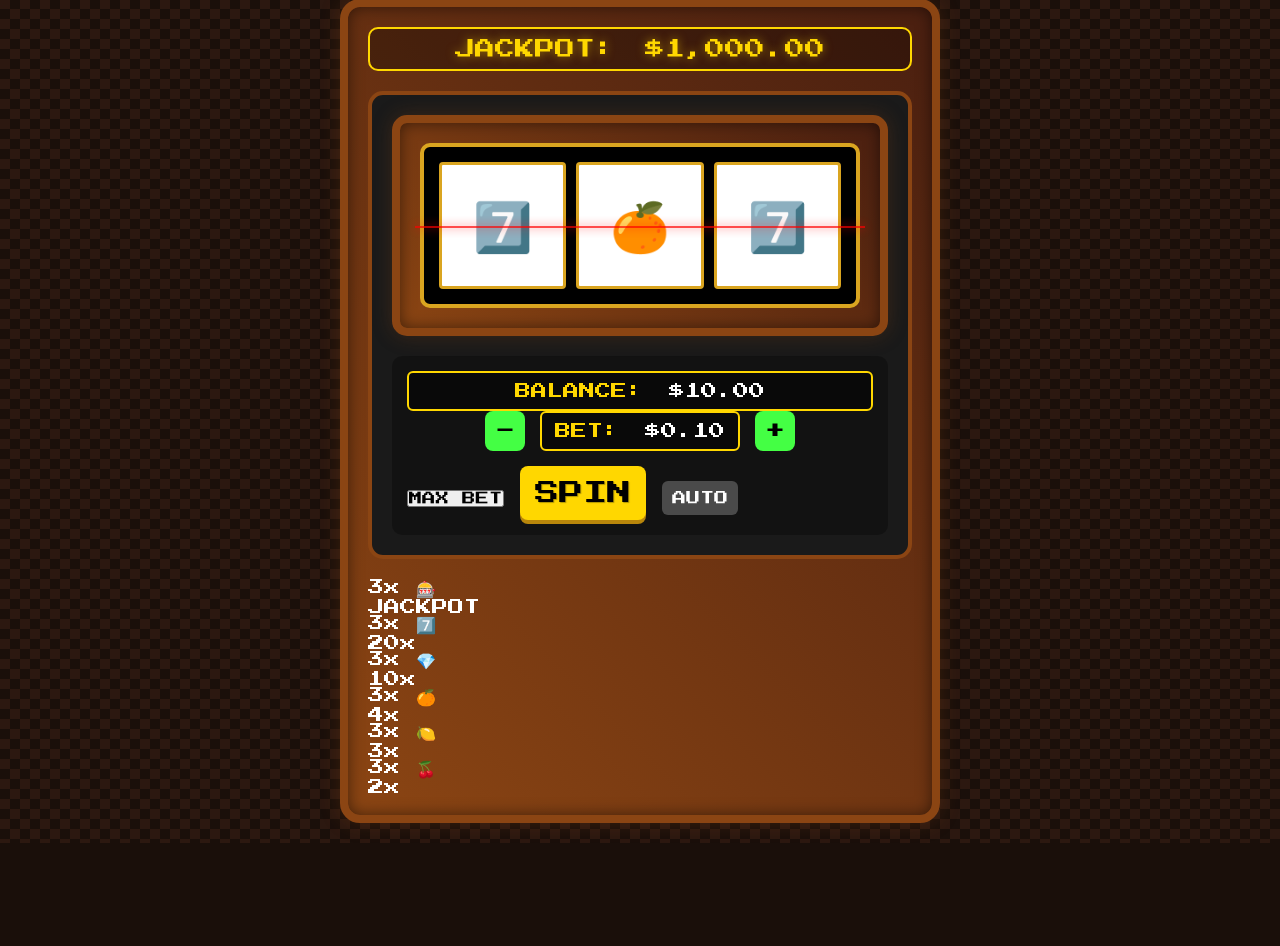
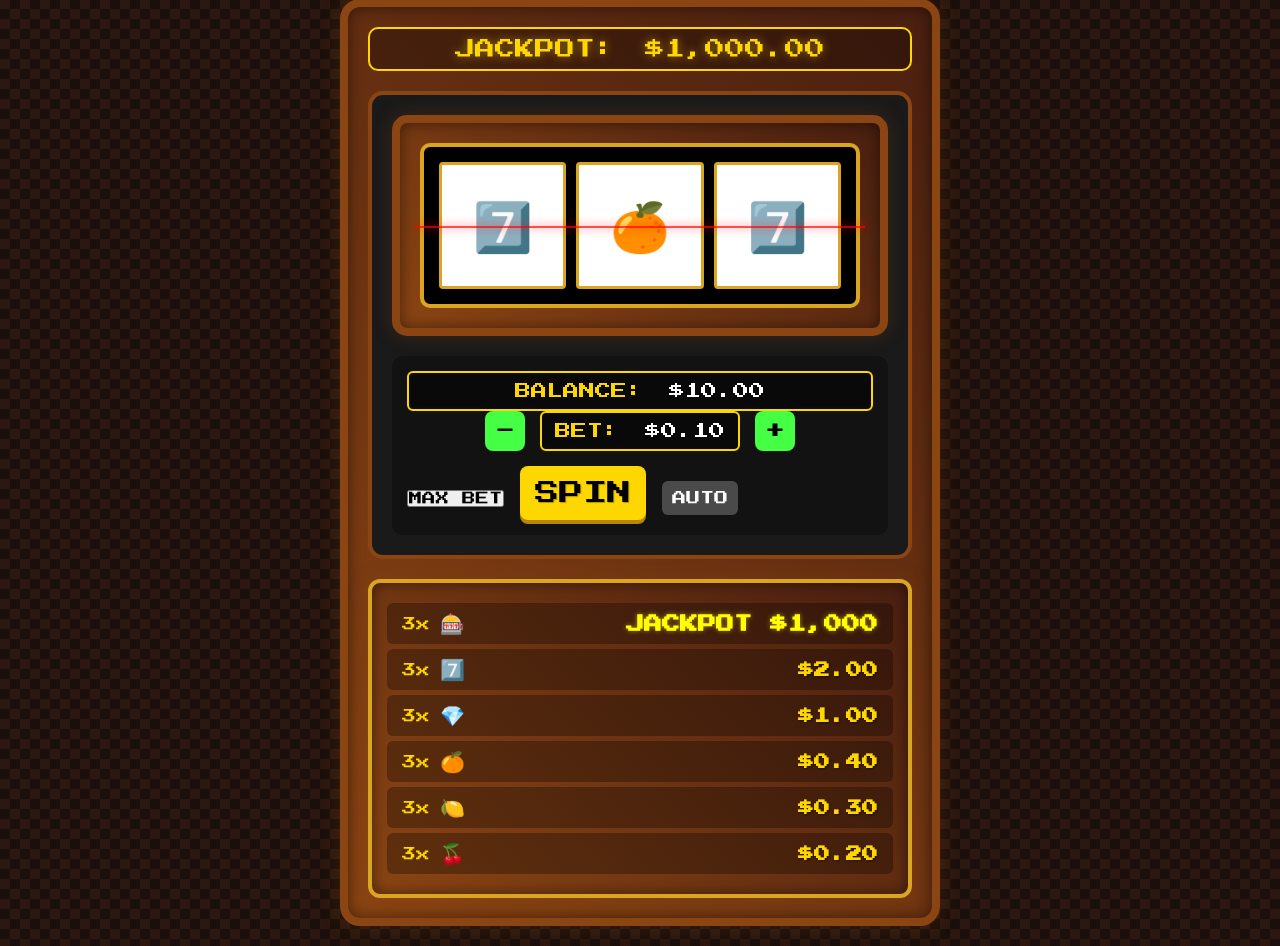
Before and after one commit to MaximumKingz/PixelSlots, a PHP site: page / in a window 1280 px wide. Shown: the part 21-967 px from the top of the page. Before the commit the page ends 864 px from the top, so only its background shows below. Run offline with PHP 8.4, Linux system fonts and the light colour scheme; some libraries are stand-ins or nearby versions.

Commit message:
Improved win table design and formatting

```diff
--- a/index.html
+++ b/index.html
@@ -59,28 +59,28 @@
 
         <div class="win-table">
             <div class="win-row">
-                <div class="win-symbols">3x 🎰</div>
-                <div class="win-amount">JACKPOT</div>
+                <div class="win-symbols">🎰</div>
+                <div class="win-amount jackpot">JACKPOT $1,000</div>
             </div>
             <div class="win-row">
-                <div class="win-symbols">3x 7️⃣</div>
-                <div class="win-amount">20x</div>
+                <div class="win-symbols">7️⃣</div>
+                <div class="win-amount">$2.00</div>
             </div>
             <div class="win-row">
-                <div class="win-symbols">3x 💎</div>
-                <div class="win-amount">10x</div>
+                <div class="win-symbols">💎</div>
+                <div class="win-amount">$1.00</div>
             </div>
             <div class="win-row">
-                <div class="win-symbols">3x 🍊</div>
-                <div class="win-amount">4x</div>
+                <div class="win-symbols">🍊</div>
+                <div class="win-amount">$0.40</div>
             </div>
             <div class="win-row">
-                <div class="win-symbols">3x 🍋</div>
-                <div class="win-amount">3x</div>
+                <div class="win-symbols">🍋</div>
+                <div class="win-amount">$0.30</div>
             </div>
             <div class="win-row">
-                <div class="win-symbols">3x 🍒</div>
-                <div class="win-amount">2x</div>
+                <div class="win-symbols">🍒</div>
+                <div class="win-amount">$0.20</div>
             </div>
         </div>
     </div>
--- a/src/public/styles/main.css
+++ b/src/public/styles/main.css
@@ -382,6 +382,72 @@ body {
     }
 }
 
+.win-table {
+    background: linear-gradient(45deg, var(--machine-border), var(--machine-inner));
+    border: 4px solid var(--reel-border);
+    border-radius: 12px;
+    padding: 15px;
+    margin-top: 20px;
+    box-shadow:
+        0 0 20px rgba(139, 69, 19, 0.3),
+        inset 0 0 15px rgba(0, 0, 0, 0.5);
+}
+
+.win-row {
+    display: flex;
+    justify-content: space-between;
+    align-items: center;
+    padding: 8px 15px;
+    margin: 5px 0;
+    background: rgba(0, 0, 0, 0.3);
+    border-radius: 6px;
+    transition: transform 0.2s ease;
+}
+
+.win-row:hover {
+    transform: translateX(5px);
+    background: rgba(0, 0, 0, 0.4);
+}
+
+.win-symbols {
+    display: flex;
+    align-items: center;
+    font-size: 20px;
+    gap: 5px;
+}
+
+.win-symbols::before {
+    content: '3x';
+    font-size: 14px;
+    color: #FFD700;
+    margin-right: 5px;
+}
+
+.win-amount {
+    font-size: 16px;
+    color: var(--primary-color);
+    text-shadow: 1px 1px 2px rgba(0, 0, 0, 0.5);
+    font-weight: bold;
+}
+
+.win-amount.jackpot {
+    color: #FFD700;
+    font-size: 18px;
+    text-shadow:
+        0 0 5px rgba(255, 215, 0, 0.5),
+        1px 1px 2px rgba(0, 0, 0, 0.5);
+    animation: glowPulse 2s infinite;
+}
+
+@keyframes glowPulse {
+    0%, 100% {
+        filter: brightness(1);
+    }
+    50% {
+        filter: brightness(1.3);
+    }
+}
+
 /* Responsive Design */
 @media (max-width: 480px) {
     #game-container {
```
